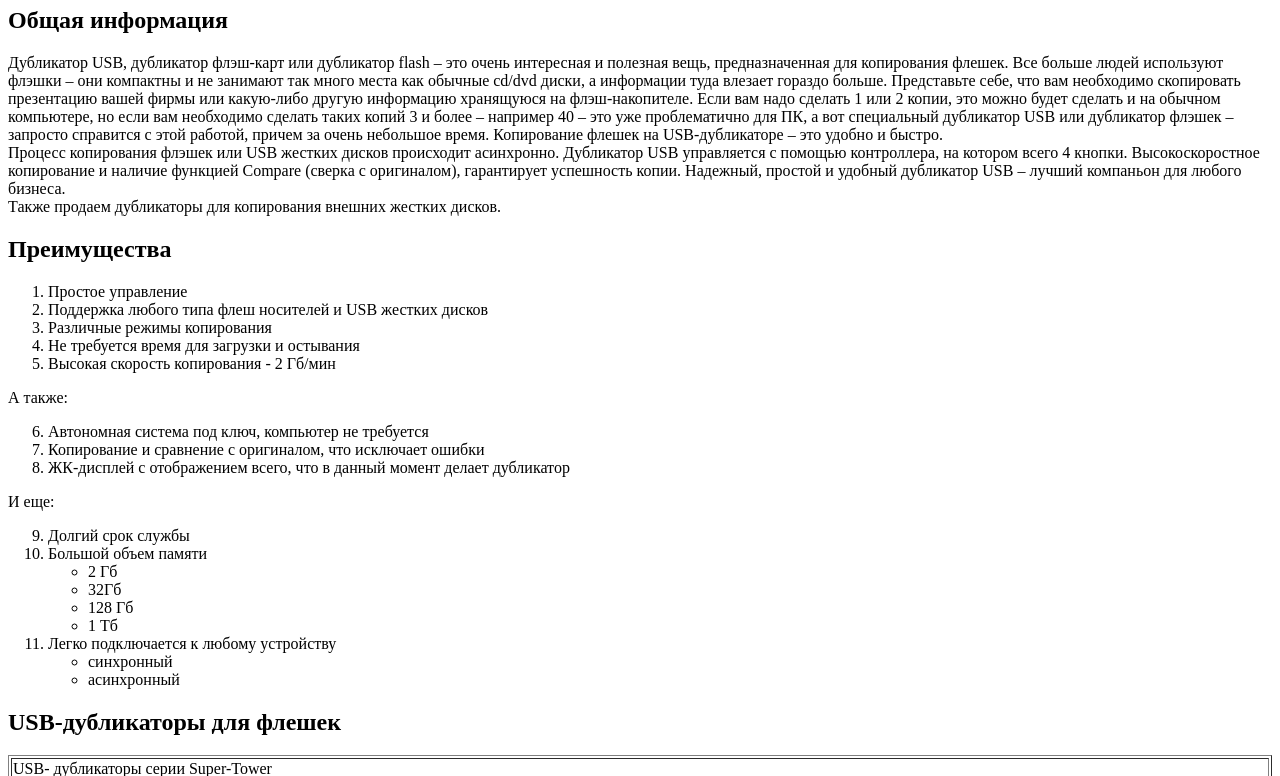
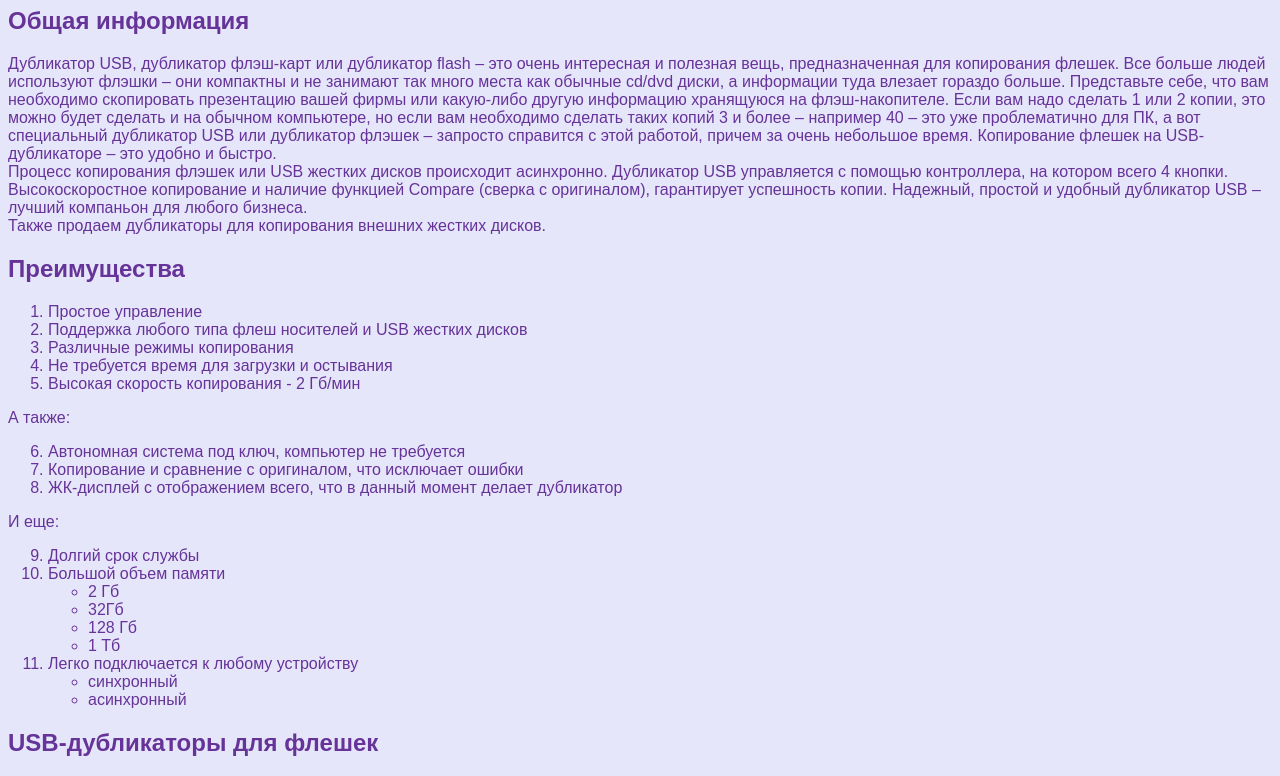
Before and after one commit to Olga120719/web-front-labs, a plain HTML site: page lab2/usb.html in a window 1280 px wide. Shown: the part 109-885 px from the top of the page. Drawn offline with Linux system fonts and the light colour scheme.

Commit message:
Стили body

```diff
--- a/lab2/usb.html
+++ b/lab2/usb.html
@@ -5,7 +5,7 @@
         <title>Цой Ольга Дмитриевна. Текст о дубликаторах USB</title>
     </head>
 
-    <body>
+    <body style="background-color: lavender; color: RebeccaPurple; font-family: Arial;">
         <header>
             НГТУ, ФБ, Лабораторная 2
             <hr>
```
